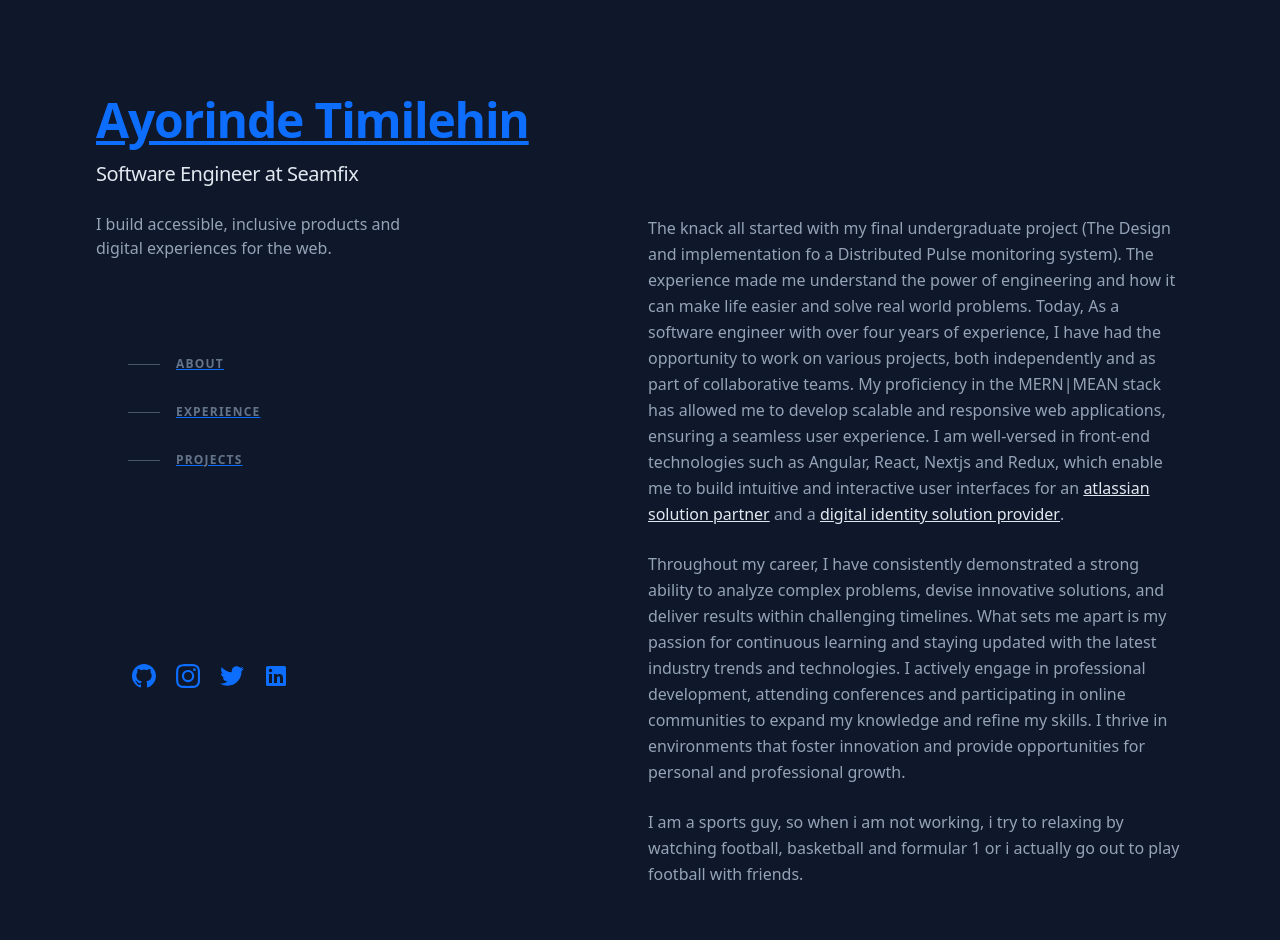
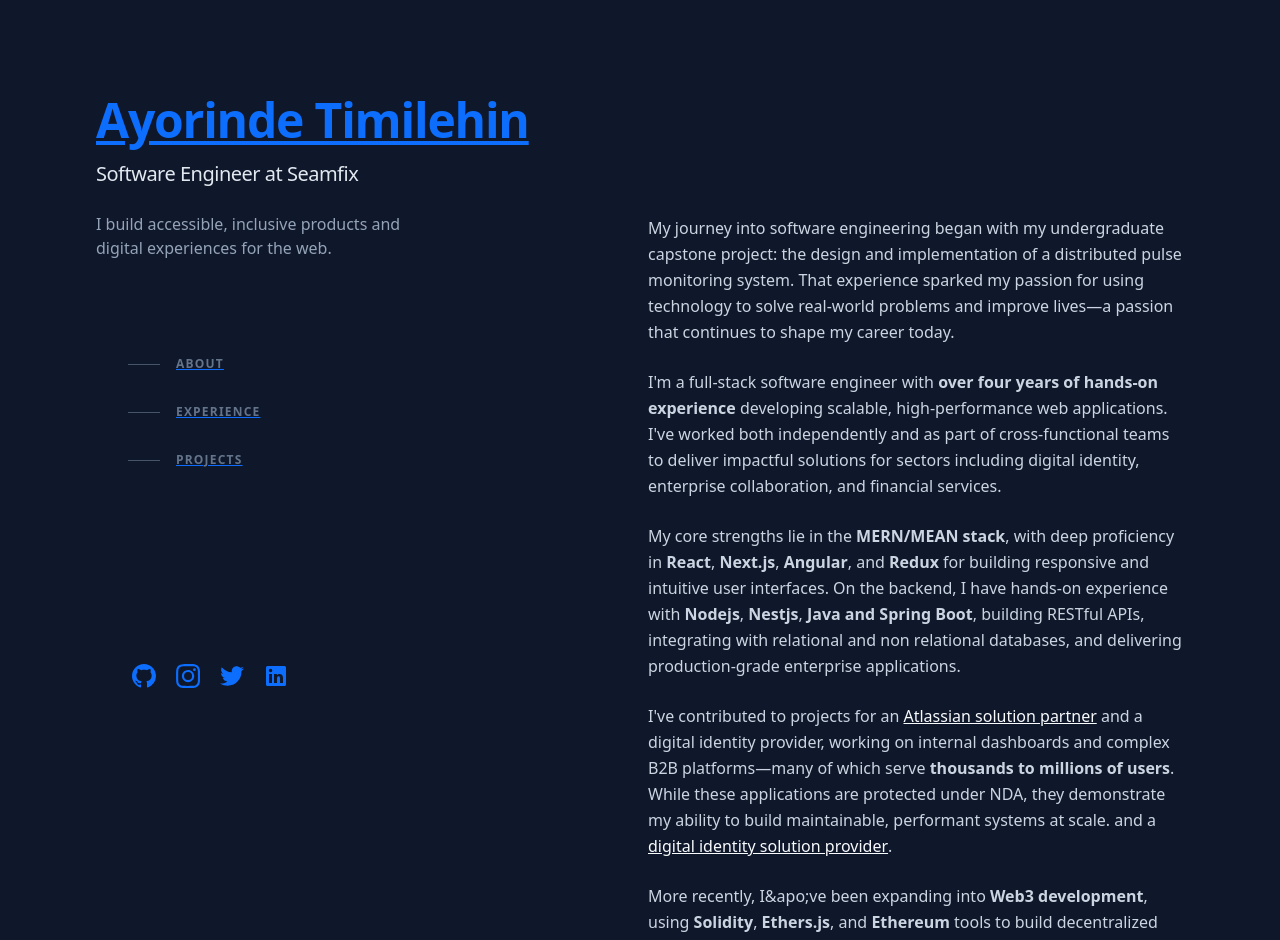
Before and after one commit to timilxr/portfolio, a Next.js app: page / in a window 1280 px wide. Shown: the top 940 px of the page. Built offline with nearby package versions, Linux system fonts and the light colour scheme.

Commit message:
about update

```diff
--- a/components/about.tsx
+++ b/components/about.tsx
@@ -1,24 +1,33 @@
 
 const About = () => {
     return (
-        <>
         <section id="about" className="mb-16 scroll-mt-16 md:mb-24 lg:mb-36 lg:scroll-mt-24" aria-label="About me">
             <div className="sticky top-0 z-20 -mx-6 mb-4 w-screen bg-slate-900/75 px-6 py-5 backdrop-blur md:-mx-12 md:px-12 lg:sr-only lg:relative lg:top-auto lg:mx-auto lg:w-full lg:px-0 lg:py-0 lg:opacity-0">
                 <h2 className="text-sm font-bold uppercase tracking-widest text-slate-200 lg:sr-only">About</h2>
             </div>
-                <div>
-                    <p className="mb-4">The knack all started with my final undergraduate project (The Design and implementation fo a Distributed Pulse monitoring system). The experience made me understand the power of engineering and how it can make life easier and solve real world problems. Today, As a software engineer with over four years of experience, I have had the opportunity to work on various projects, both independently and as part of collaborative teams. My proficiency in the MERN|MEAN stack has allowed me to develop scalable and responsive web applications, ensuring a seamless user experience. I am well-versed in front-end technologies such as Angular, React, Nextjs and Redux, which enable me to build intuitive and interactive user interfaces for an <a className="font-medium text-slate-200 hover:text-teal-300 focus-visible:text-teal-300" href="https://alluvium.net/" target="_blank" rel="noreferrer">atlassian solution partner</a> and a <a className="font-medium text-slate-200 hover:text-teal-300 focus-visible:text-teal-300" href="https://seamfix.com/" target="_blank" rel="noreferrer">digital identity solution provider</a>.
+            <div className="text-slate-300">
+                <p className="mb-4">
+                    My journey into software engineering began with my undergraduate capstone project: the design and implementation of a distributed pulse monitoring system. That experience sparked my passion for using technology to solve real-world problems and improve lives—a passion that continues to shape my career today.
                 </p>
                 <p className="mb-4">
-                    Throughout my career, I have consistently demonstrated a strong ability to analyze complex problems, devise innovative solutions, and deliver results within challenging timelines. What sets me apart is my passion for continuous learning and staying updated with the latest industry trends and technologies. I actively engage in professional development, attending conferences and participating in online communities to expand my knowledge and refine my skills. I thrive in environments that foster innovation and provide opportunities for personal and professional growth.
+                    I&apos;m a full-stack software engineer with <b>over four years of hands-on experience</b> developing scalable, high-performance web applications. I&apos;ve worked both independently and as part of cross-functional teams to deliver impactful solutions for sectors including digital identity, enterprise collaboration, and financial services.
+                </p>
+                <p className="mb-4">
+                    My core strengths lie in the <b>MERN/MEAN stack</b>, with deep proficiency in <b>React</b>, <b>Next.js</b>, <b>Angular</b>, and <b>Redux</b> for building responsive and intuitive user interfaces. On the backend, I have hands-on experience with <b>Nodejs</b>, <b>Nestjs</b>, <b>Java and Spring Boot</b>, building RESTful APIs, integrating with relational and non relational databases, and delivering production-grade enterprise applications.
+                </p>
+                <p className="mb-4">
+                    I&apos;ve contributed to projects for an <b><a className="font-medium text-slate-50 hover:text-teal-300 focus-visible:text-teal-300" href="https://alluvium.net/" target="_blank" rel="noreferrer">Atlassian solution partner</a></b> and a digital identity provider, working on internal dashboards and complex B2B platforms—many of which serve <b>thousands to millions of users</b>. While these applications are protected under NDA, they demonstrate my ability to build maintainable, performant systems at scale.  and a <b><a className="font-medium text-slate-50 hover:text-teal-300 focus-visible:text-teal-300" href="https://seamfix.com/" target="_blank" rel="noreferrer">digital identity solution provider</a></b>.
+                </p>
+                <p className="mb-4">
+                    More recently, I&apo;ve been expanding into <b>Web3 development</b>, using <b>Solidity</b>, <b>Ethers.js</b>, and <b>Ethereum</b> tools to build decentralized applications and experiment with blockchain-based systems.
                 </p>
 
                 <p>
-                        I am a sports guy, so when i am not working, i try to relaxing by watching football, basketball and formular 1 or i actually go out to play football with friends.
+                    Outside of work, I unwind through sports—whether it&apos;s watching football, basketball, or Formula 1, or playing football with friends. I thrive in environments that encourage <b>innovation, continuous learning, and collaborative problem-solving</b>.
                 </p>
             </div>
         </section>
-        </>
+
     )
 }
 
```
Lines whose indentation alone changed are shown as unchanged.
